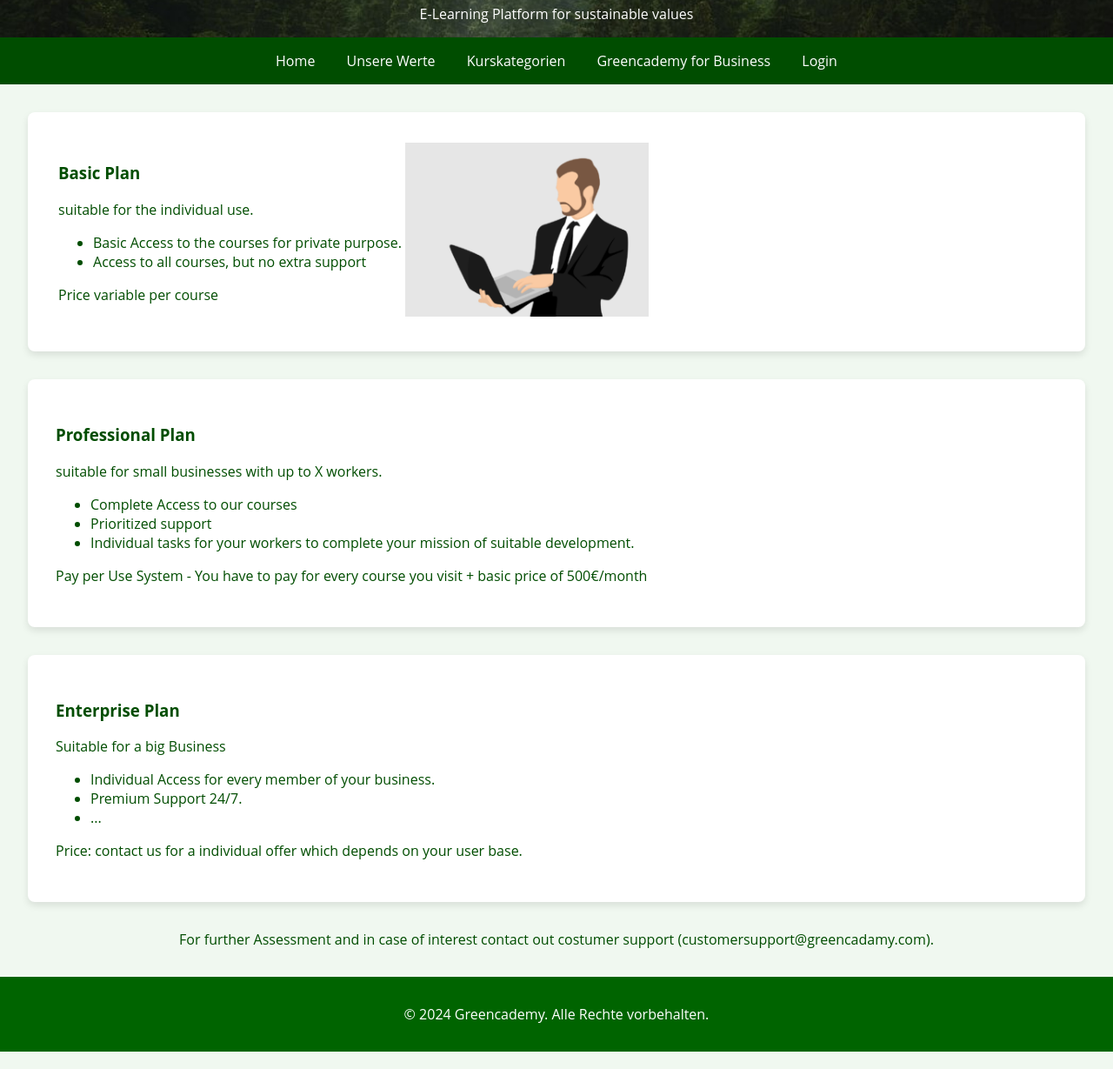
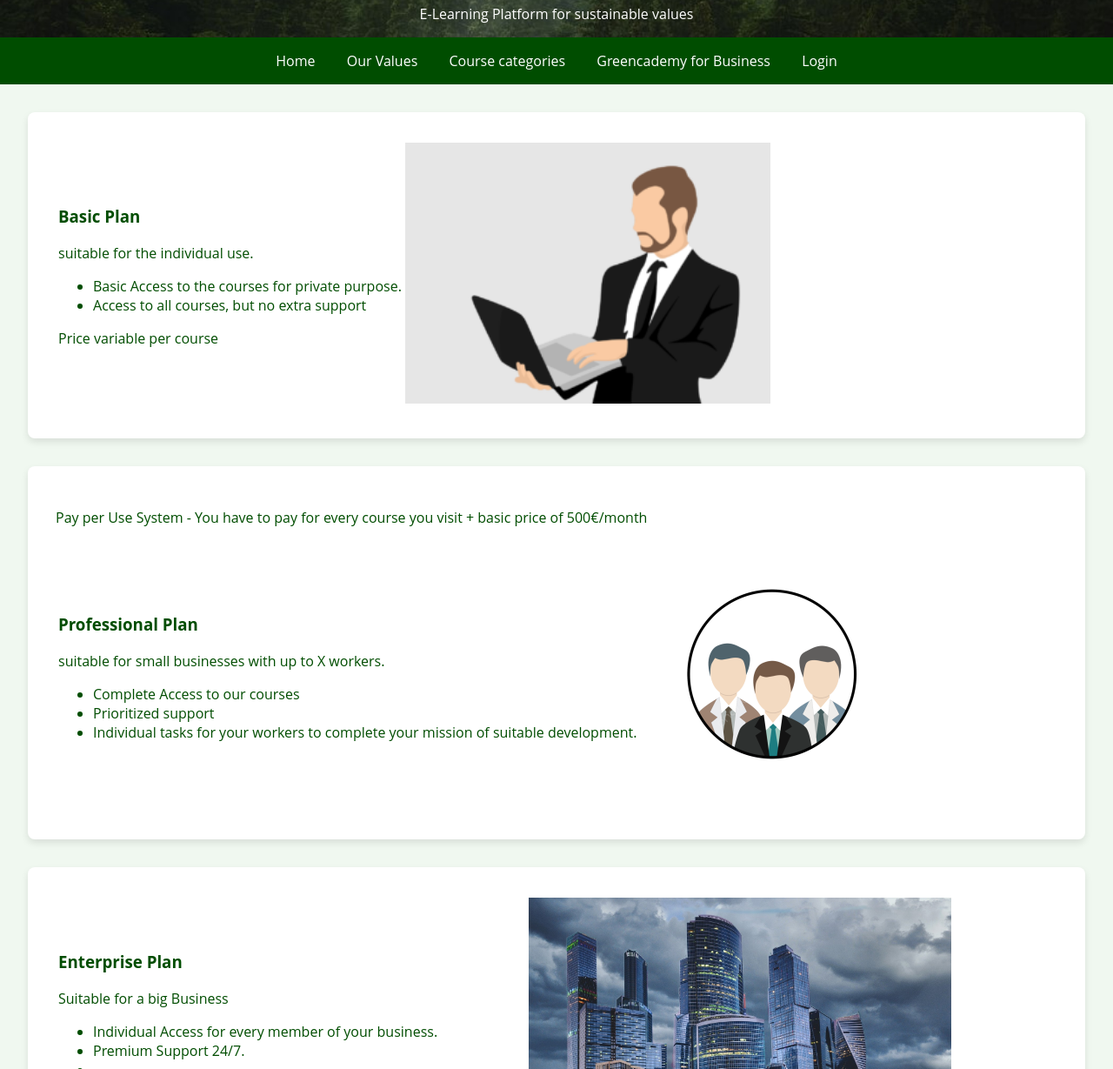
Before and after one commit to lfalkowski/greencadamy, a plain HTML site: page unterseiten/greencademyForBusiness.html in a window 1280 px wide. Shown: the part 91-1320 px from the top of the page at 87% size. Drawn offline with Linux system fonts and the light colour scheme.

Commit message:
Many bigger bug fixes and english translations

```diff
--- a/unterseiten/greencademyForBusiness.html
+++ b/unterseiten/greencademyForBusiness.html
@@ -1,6 +1,7 @@
 <!DOCTYPE html>
 <html lang="de">
 <head>
+    <link rel="icon" href="../Bilder/icon.png">
     <meta charset="UTF-8">
     <meta name="viewport" content="width=device-width, initial-scale=1.0">
     <title>Greencademy - Prices for individual use and business</title>
@@ -14,12 +15,12 @@
         }
 
 img{
-height:200px;
+height:300px;
 width:auto;
 }
 
         header {
-            background-image: url('../bilder/Wald.jpg');
+            background-image: url('../Bilder/Wald.jpg');
             background-size: cover;
             background-position: center;
             color: #ffffff;
@@ -121,12 +122,12 @@ width:auto;
 
     <nav>
         <a href="../index.html">Home</a>
-        <a href="unsereWerte.html">Unsere Werte</a>
+        <a href="unsereWerte.html">Our Values</a>
         <span class="has-dropdown">
-            <a href="#">Kurskategorien</a>
+            <a href="#">Course categories</a>
             <div class="dropdown">
                 <a href="SupplyChains.html">Supply Chains</a>
-                <a href="Verhalten.html">Verhalten von Mitarbeitern</a>
+                <a href="Verhalten.html">Behaviour</a>
                 <a href="Reporting.html">Reporting</a>
             </div>
         </span>
@@ -146,17 +147,18 @@ width:auto;
         </div>
 
         <div class="price-tile">
-            <h3>Professional Plan</h3>
+            <table><tr><td><h3>Professional Plan</h3>
             <p>suitable for small businesses with up to X workers.</p>
             <ul>
                 <li>Complete Access to our courses</li>
                 <li>Prioritized support</li>
                 <li>Individual tasks for your workers to complete your mission of suitable development.</li>
-            </ul>
-            <p>Pay per Use System - You have to pay for every course you visit + basic price of 500€/month</p>
+            </ul></td><td><img src="../Bilder/ProfessionalPlan.png"></td>
+                <p>Pay per Use System - You have to pay for every course you visit + basic price of 500€/month</p></tr></table>
         </div>
 
         <div class="price-tile">
+            <table><tr><td>
             <h3>Enterprise Plan</h3>
             <p>Suitable for a big Business</p>
             <ul>
@@ -164,14 +166,14 @@ width:auto;
                 <li>Premium Support 24/7.</li>
                 <li>...</li>
             </ul>
-            <p>Price: contact us for a individual offer which depends on your user base.</p>
+            <p>Price: contact us for a individual offer which depends on your user base.</p></td><td><img src="../Bilder/EnterprisePlan.jpg"></td></tr></table>
         </div>
     </section>
     <section>
         For further Assessment and in case of interest contact out costumer support (customersupport@greencadamy.com).
     </section>
     <footer>
-        <p>&copy; 2024 Greencademy. Alle Rechte vorbehalten.</p>
+        <p>&copy; 2024 Greencademy. All rights reserved.</p>
     </footer>
 </body>
 </html>
```
Also changed, not shown: index.html (+1 -1 lines), unterseiten/Login.html (+1 -1 lines), unterseiten/Login2.html (+1 -1 lines), unterseiten/Login3.html (+1 -1 lines), unterseiten/Login4.html (+1 -1 lines), unterseiten/Output.html (+1 -1 lines), unterseiten/Verhalten.html (+1 -1 lines), Bilder/EnterprisePlan.jpg (added), Bilder/ProfessionalPlan.png (added).
